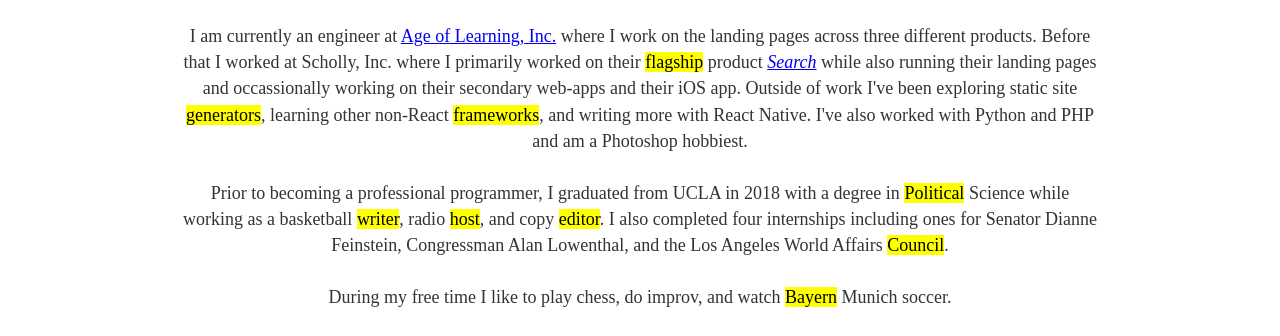
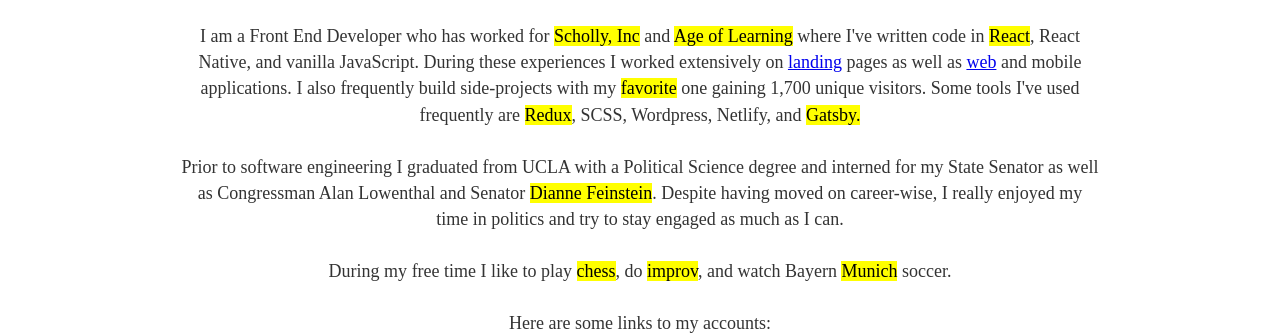
Before and after one commit to reedmacdonald/personalsite, a Gatsby site: page / in a window 1280 px wide. Shown: the part 463-799 px from the top of the page. Built offline with nearby package versions, Linux system fonts and the light colour scheme; Gatsby itself is replaced by a stand-in of ours.

Commit message:
Made changes post Age of Learning

```diff
--- a/package.json
+++ b/package.json
@@ -6,7 +6,7 @@
   "author": "Kyle Mathews <mathews.kyle@gmail.com>",
   "dependencies": {
     "gatsby": "^2.32.13",
-    "gatsby-cli": "^3.5.0",
+    "gatsby-cli": "^3.8.0",
     "gatsby-image": "^2.4.16",
     "gatsby-plugin-manifest": "^2.4.23",
     "gatsby-plugin-offline": "^3.2.23",
--- a/src/components/funkysans.js
+++ b/src/components/funkysans.js
@@ -1,26 +1,15 @@
 import React from "react"
 
 export const WordWrapper = props => {
-  function getRandomColor() {
-    var letters = "0123456789ABCDEF"
-    var color = "#"
-    for (var i = 0; i < 6; i++) {
-      color += letters[Math.floor(Math.random() * 16)]
-    }
-    return color
-  }
-  const [color, setColor] = React.useState(null)
   const [fontWeight, setFontWeight] = React.useState(400)
   const [fontFamily, setFontFamily] = React.useState(null)
   return (
     <span
       onMouseEnter={() => {
-        setColor(getRandomColor)
         setFontWeight(fontWeight + Math.floor(Math.random() * 400) - 200)
         setFontFamily("Comic Sans MS")
       }}
       style={{
-        //color: color,
         fontWeight: fontWeight,
         fontFamily: fontFamily,
       }}
@@ -33,9 +22,20 @@
   const [newGraph, setNewGraph] = React.useState(props.children)
   React.useEffect(() => {
     let newArray = []
-    props.children[0].split(" ").forEach((x, i) => {
-      newArray[i] = <WordWrapper>{x + " "}</WordWrapper>
+    let thing=props.children
+    if (!Array.isArray(props.children)){
+      thing=[props.children]
+    }
+    thing.forEach((string,index)=>{
+      if (string.props){
+        newArray.push(string)
+      }else{
+        string.split(' ').forEach((x,i)=>{
+          newArray.push(<WordWrapper>{x + " "}</WordWrapper>)
+        })
+      }
     })
+
     setNewGraph(newArray)
   }, [props.children])
   return (
--- a/src/pages/index.js
+++ b/src/pages/index.js
@@ -8,7 +8,6 @@
 import idk from "../images/youGotThisCropped.jpg"
 import Popup from "../components/popup"
 import FloatIn from '../components/FloatIn'
-import Bane from '../images/Bane.jpg'
 import Breakfast from '../images/Breakfast.jpg'
 import CrackMyselfUp from '../images/CrackMyselfUpFinal.jpg'
 import Embarrass from '../images/Embarrass.jpg'
@@ -38,41 +37,24 @@
         <br />
         <h3 className="header"><FloatIn>Reed Paul MacDonald</FloatIn></h3>
         <h3 className="subHeader">Front End Developer in Los Angeles</h3>
-        <p style={{ textAlign: "center" }}>
-          <SansWrapper>I am currently an engineer at {''}</SansWrapper><a target='_blank' href='https://www.ageoflearning.com/'>Age of Learning, Inc.</a><SansWrapper> where I work on the landing pages across three different products. Before that I worked at Scholly, Inc. where I primarily worked on their {''}</SansWrapper>
-          <Popup words='this is one of my favorite words'>flagship</Popup>
-          <SansWrapper> product {''}</SansWrapper><i><a href='https://search.myscholly.com' target='_blank'>Search</a></i>
-          {' '} <SansWrapper> while also running their landing pages and occassionally working on their secondary web-apps and their iOS app. Outside of work I've been exploring static site{''}
-          </SansWrapper>
-          <Popup words='Such as Gatsby, which is what this website is made with'>generators{''}</Popup>
-          <SansWrapper>, learning other non-React
-          {''}</SansWrapper>
-          <Popup words='My guess is that Vue will be the most popular web framework in a few years, and I`m excited about it'>frameworks</Popup>
-          <SansWrapper>, and writing more with React Native. I've also worked with Python and PHP and am a Photoshop hobbiest.{''}</SansWrapper>
+        <p>
+        <SansWrapper>I am a Front End Developer who has worked for <Popup words='This was my dream job at the time and a very satisfying tenure.'>Scholly, Inc</Popup> and <Popup words='A necessary, enlightening experience. Also, unfortunately, a short one.'>Age of Learning</Popup> where I've written code in <Popup words='One of the greatest inventions ever, right up there with the lightbulb and the wheel (and gaining quickly on the wheel)'>React</Popup>, React Native, and vanilla JavaScript. During these experiences I worked extensively on <a target="_blank" href="https://myscholly.com">landing</a> pages as well as <a target="_blank" href="https://search.myscholly.com">web</a> and mobile applications. I also frequently build side-projects with my <Popup words={`This was OutOfCharacter.io, which did worse than I hoped but better than I could've expected. You can watch the demo on my portfolio which is linked below.`}>favorite</Popup> one gaining 1,700 unique visitors. Some tools I've used frequently are <Popup words={`My preference is to use React Context but I'm not going to argue about it`}>Redux</Popup>, SCSS, Wordpress, Netlify, and <Popup words={'Such as this site!'}>Gatsby.</Popup></SansWrapper>
         </p>
         <p>
-          <SansWrapper>Prior to becoming a professional programmer, I graduated from UCLA in 2018 with a degree in {''}</SansWrapper>
-          <Popup words='The social contract is my jam'>Political</Popup>{' '}
-          <SansWrapper>Science while working as a basketball {''}</SansWrapper>
-          <Popup words='I miss this'>writer</Popup>
-          <SansWrapper>, radio {''}</SansWrapper>
-          <Popup words='I really miss this'>host</Popup>
-          <SansWrapper>, and copy {''}</SansWrapper><Popup words={`I don\'t really miss this at all actually, this is site is probably filled with bad grammar.`}>editor</Popup>
-          <SansWrapper>. I also completed four internships including ones for Senator Dianne Feinstein, Congressman Alan Lowenthal, and the Los Angeles World Affairs {''}</SansWrapper><Popup words='This is not a secret society that runs the world, much to my disappointment'>Council</Popup><SansWrapper>.{''}</SansWrapper>
+        <SansWrapper>Prior to software engineering I graduated from UCLA with a Political Science degree and interned for my State Senator as well as Congressman Alan Lowenthal and Senator <Popup words={`Definitely the biggest name on my resume, I brag about this a lot`}>Dianne Feinstein</Popup>. Despite having moved on career-wise, I really enjoyed my time in politics and try to stay engaged as much as I can.</SansWrapper>
         </p>
-        <p><SansWrapper>During my free time I like to play chess, do improv,{''}</SansWrapper><SansWrapper>and watch {''}</SansWrapper>
-          <Popup words='Currently sitting atop the Bundesliga standings!'>Bayern</Popup><SansWrapper> Munich soccer.{''}</SansWrapper></p>
+        <p><SansWrapper>During my free time I like to play <Popup words={`Albeit not very well`}>chess</Popup>, do <Popup words={`Well not since pre-pandemic, but I think I can still 'Yes, and' hopefully`}>improv</Popup>, and watch
+          Bayern <Popup words={`I'm writing this hours after Germany got eliminated from the Euros (it's been a rough day)`}>Munich</Popup> soccer.</SansWrapper>
+          </p>
         <p>
-          <SansWrapper>Here are some links to my accounts:{''}</SansWrapper>
+          <SansWrapper>Here are some links to my accounts:</SansWrapper>
         </p>
 
         <p>
           <a target="_blank" href="https://www.linkedin.com/in/reed-macdonald/">
             LinkedIn
         </a>{" "}
-          <a target="_blank" href="https://twitter.com/macdonald_reed">
-            Twitter
-        </a>{" "}
+
           <a target="_blank" href={MyResume}>
             Resume
         </a>{" "}
@@ -81,7 +63,10 @@
         </a>{" "}
           <Link to="/portfolio" >
             Portfolio
-        </Link>
+        </Link>{" "}
+        <a target="_blank" href="https://twitter.com/macdonald_reed">
+            Twitter
+        </a>{" "}
         </p>
 
         <br />
```
Also changed, not shown: 3 other files.
